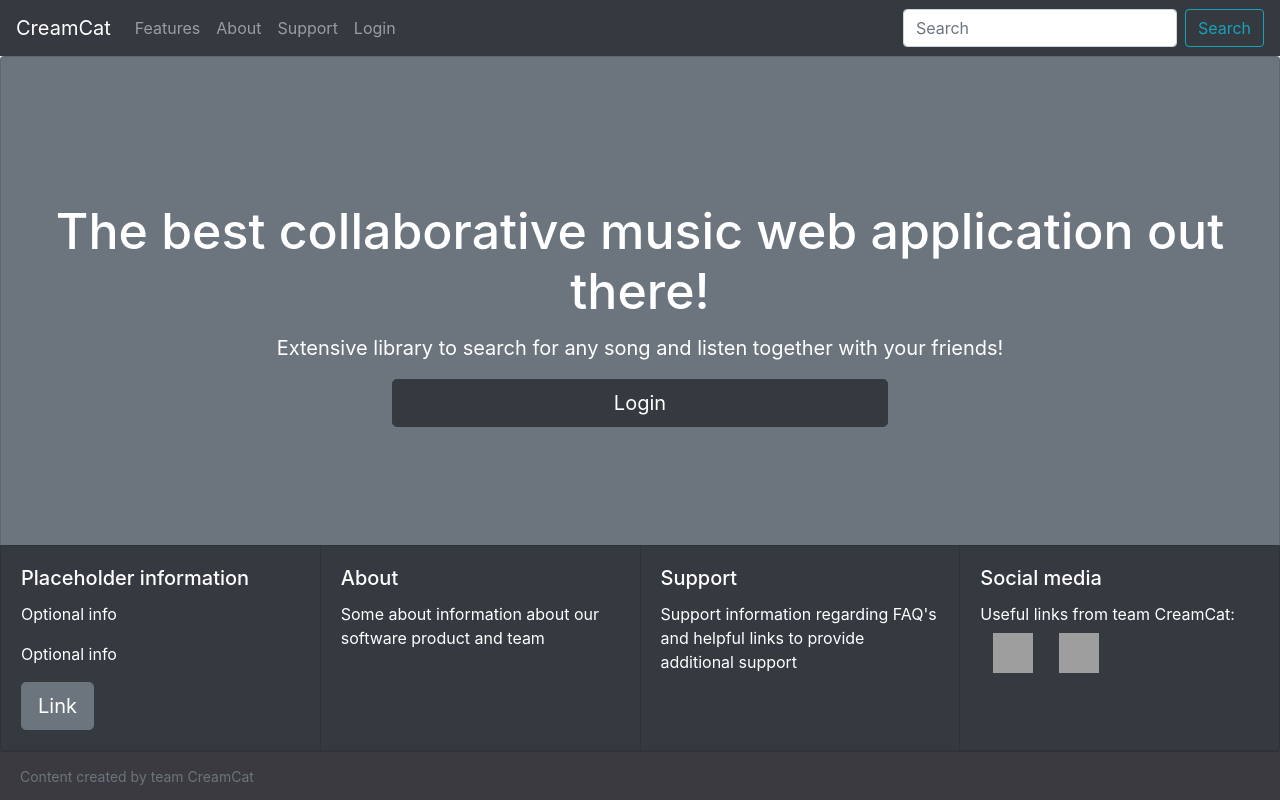
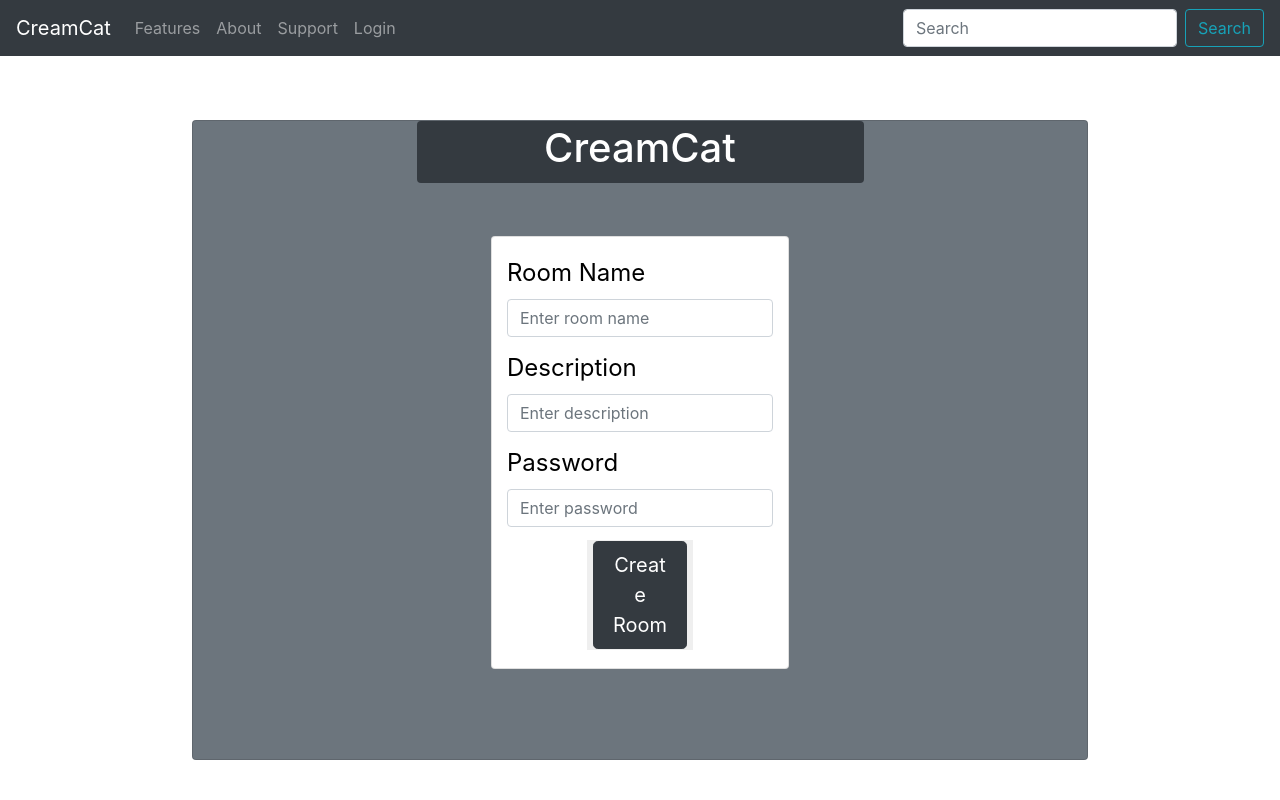
Before and after one commit to arangace/CreamCat, a React (Create React App) app in the folder frontend/: page /CreateRoom in a window 1280 px wide. Before the commit this address led to /Home. Built offline with nearby package versions, Linux system fonts and the light colour scheme; grey boxes are pictures that could not be loaded.

Commit message:
added routes to create room page and a dummy, made input forms and a dummy page

```diff
--- a/frontend/src/App.js
+++ b/frontend/src/App.js
@@ -4,6 +4,8 @@ import styles from './styles.css';
 import NavBar from './Navbar';
 import HomePage from './HomePage';
 import RoomPage from './Room';
+import CreateRoomPage from './CreateRoom';
+import DummyPage from './Dummy';
 
 
 
@@ -27,6 +29,12 @@ function App() {
         <Route path="/Room">
           <RoomPage></RoomPage>
         </Route>
+        <Route path="/CreateRoom">
+          <CreateRoomPage></CreateRoomPage>
+        </Route>
+        <Route path="/Dummy">
+          <DummyPage></DummyPage>
+        </Route>
         <Route path="*">
           <Redirect to="/Home" />
         </Route>
--- /dev/null
+++ b/frontend/src/CreateRoom.js
@@ -0,0 +1,50 @@
+import 'react-bootstrap';
+import { Card } from 'react-bootstrap';
+import { Jumbotron } from 'react-bootstrap';
+import { Button } from 'react-bootstrap';
+import { Badge } from 'react-bootstrap';
+import styles from './styles.css';
+
+export default function CreateRoomPage() {
+    return (
+        <>
+            <div className="Room2">
+                <Card className="bg-secondary text-white">
+                    <Badge variant="dark" className="room-centered"><h1 >
+                        CreamCat</h1></Badge>
+                    <div className="card col-lg-4 mt-2 input-form">
+                        <form>
+                            <div>
+                            <label className="black-title">Room Name</label>
+                            <input type="text"
+                                className="form-control pad-bot"
+                                placeholder="Enter room name"/>
+                            </div>
+                            <div>
+                                <label className="black-title">Description</label>
+                                <input type="text"
+                                    className="form-control pad-bot"
+                                    placeholder="Enter description"
+                                />
+                            </div>
+                            <div>
+                                <label className="black-title">Password</label>
+                                <input type="password"
+                                    className="form-control pad-bot"
+                                    id="password"
+                                    placeholder="Enter password"
+                                />
+                            </div>
+                            <button type="submit" className="landing-page-route create-room-button">
+                                <Button variant="dark" block="true" size="lg" href="Dummy">Create Room</Button>
+                            </button>
+                        </form>
+                    </div>
+                </Card>
+            </div>
+        </>
+
+    )
+
+
+}
--- /dev/null
+++ b/frontend/src/Dummy.js
@@ -0,0 +1,18 @@
+import 'react-bootstrap';
+import { Card } from 'react-bootstrap';
+import { Jumbotron } from 'react-bootstrap';
+import { Button } from 'react-bootstrap';
+import { Badge } from 'react-bootstrap';
+import styles from './styles.css';
+
+export default function DummyPage() {
+    return (
+        <>
+            <div>
+            </div>
+        </>
+
+    )
+
+
+}
--- a/frontend/src/styles.css
+++ b/frontend/src/styles.css
@@ -62,3 +62,27 @@ ul {
   width: 50%;
   margin-bottom: 5%;
 }
+.create-room-button{
+  border: 0
+}
+.input-form{
+  margin-top: 10%;
+  margin-bottom: 10%;
+  padding: 2%;
+  align-self: center;
+}
+
+.Room2 {
+  margin-top: 5%;
+  width: 70%;
+  margin-left: 15%;
+  margin-right: 15%;
+}
+
+.black-title{
+  color: black;
+  font-size: 1.5em;
+}
+.pad-bot{
+  margin-bottom: 5%;
+}
```
